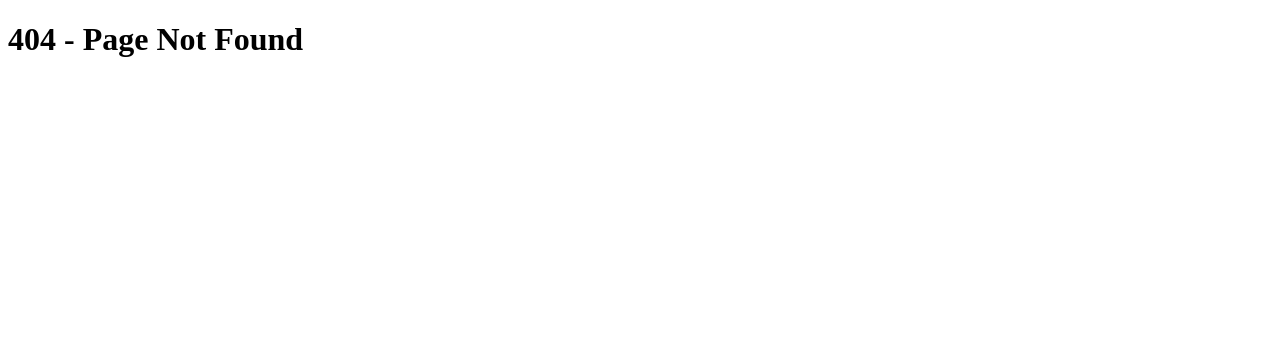
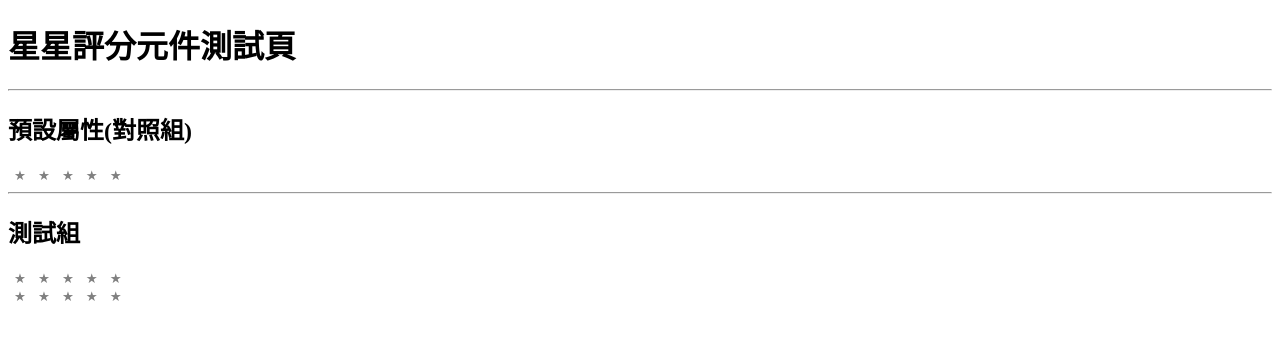
Before and after one commit to FrostAce52/next-base-main, a Next.js app: page /cs-1001/star-test in a window 1280 px wide. Before the commit this address had no page. Shown: the top 340 px of the page. Built offline with nearby package versions, Linux system fonts and the light colour scheme.

Commit message:
star-test

```diff
--- a/components/book-list-app/list/index.js
+++ b/components/book-list-app/list/index.js
@@ -3,6 +3,8 @@ import Image from 'next/image'
 import Item from './item'
 // 範例資料
 import data from '@/data/books.json'
+
+import styles from '@/components/book-list-app/book-list.module.css'
 
 export default function BookList() {
   // 擴充一個可以代表是否有加入收藏的(我的最愛)布林值屬性，預設是false
@@ -32,7 +34,7 @@ export default function BookList() {
   return (
     <>
       <h1>書籍清單</h1>
-      <table>
+      <table className={styles['my-table']}>
         <thead>
           <tr>
             <th>ISBN</th>
--- /dev/null
+++ b/components/star/index.js
@@ -0,0 +1,56 @@
+import { useState } from 'react'
+// 導入.module.css檔案
+import styles from './star.module.css'
+
+export default function Star() {
+  // 點按時的評分，一開始是0分代表沒有評分
+  const [rating, setRating] = useState(0)
+
+  // 滑鼠游標懸停(hover)點按時的評分，一開始是0分代表沒有評分
+  const [hoverRating, setHoverRating] = useState(0)
+
+  return (
+    <>
+      <div>
+        {/*
+          這裡使用簡易建立5個陣列1...N的語法，可以參考:
+          https://github.com/orgs/mfee-react/discussions/50
+        */}
+        {Array(5)
+          .fill(1)
+          .map((v, i) => {
+            // 每個星星按鈕的分數，相當於索引值+1
+            const score = i + 1
+
+            return (
+              <button
+                key={i}
+                onClick={() => {
+                  // 點按後設定分數
+                  setRating(score)
+                }}
+                onMouseEnter={() => {
+                  setHoverRating(score)
+                }}
+                onMouseLeave={() => {
+                  setHoverRating(0)
+                }}
+                className={styles.starBtn}
+              >
+                <span
+                  // 判斷星星是否要點亮。如果這個星星的分數(score)小於等於目前的評分(rating)，則套用亮起樣式
+                  className={
+                    score <= rating || score <= hoverRating
+                      ? styles.on
+                      : styles.off
+                  }
+                >
+                  &#9733;
+                </span>
+              </button>
+            )
+          })}
+      </div>
+    </>
+  )
+}
--- /dev/null
+++ b/components/star/star.module.css
@@ -0,0 +1,18 @@
+.on {
+  color: gold;
+}
+
+.off {
+  color: gray;
+}
+
+.goodStyle{
+  color:red;
+}
+
+.starBtn{
+  background-color: transparent;
+  border: none;
+  outline: none;
+  cursor: pointer;
+}
--- /dev/null
+++ b/pages/cs-1001/star-test.js
@@ -0,0 +1,17 @@
+import React, { useState, useEffect } from 'react'
+import Star from '@/components/star'
+
+export default function StarTest(props) {
+  return (
+    <>
+      <h1>星星評分元件測試頁</h1>
+      <hr />
+      <h2>預設屬性(對照組)</h2>
+      <Star />
+      <hr />
+      <h2>測試組</h2>
+      <Star />
+      <Star />
+    </>
+  )
+}
```
Also changed, not shown: components/book-list-app/book-list.module.css (added, +30 -0 lines).
